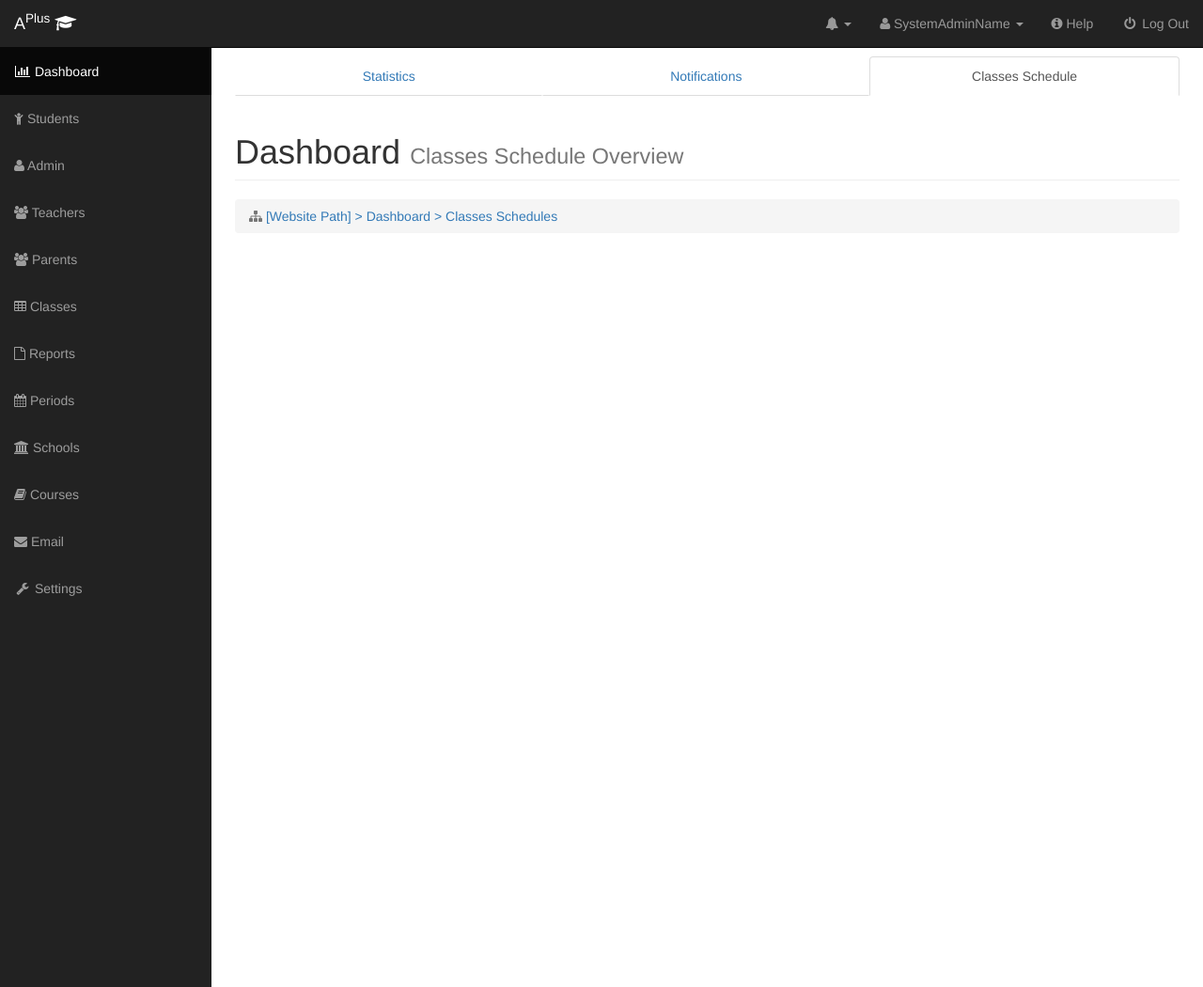
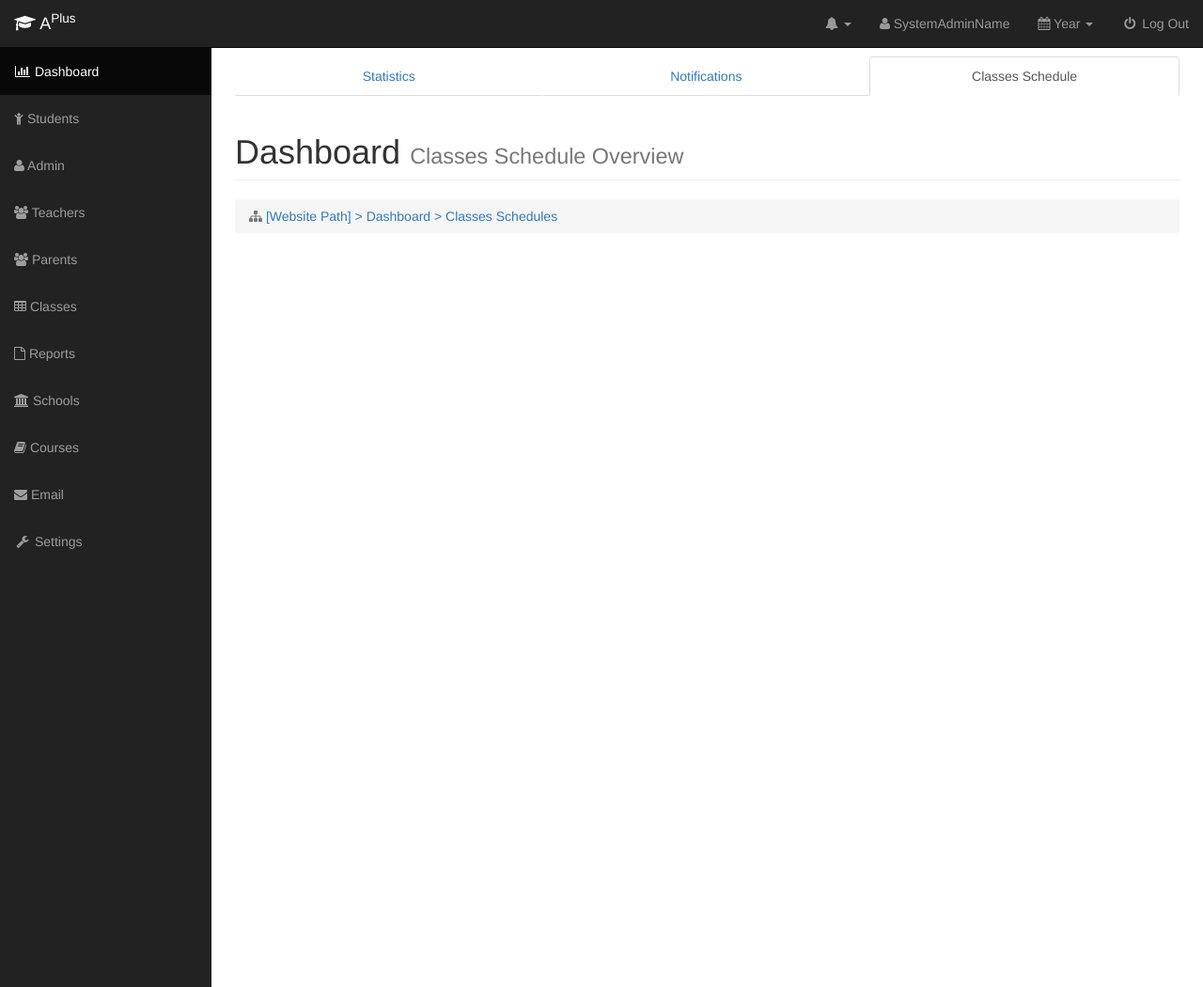
Before and after one commit to HenryLoo/cpsc319, a Django app: a page that uses aplus/templates/basetemplate.html in a window 1280 px wide. Shown: the whole page at 94% size. Run offline with Django 3.2, Linux system fonts and the light colour scheme.

Commit message:
base template small changes

```diff
--- a/aplus/templates/basetemplate.html
+++ b/aplus/templates/basetemplate.html
@@ -10,7 +10,7 @@
     <meta name="description" content="">
     <meta name="author" content="">
 
-    <title>{%block title%}Aplus - Template Demo{%endblock%}</title>
+    <title>{%block title%}Aplus - Template{%endblock%}</title>
 
     <!-- Bootstrap Core CSS -->
     <link href="{% static '/static/css/bootstrap.min.css' %}" rel="stylesheet">
@@ -50,7 +50,7 @@
                     <span class="icon-bar"></span>
                     <span class="icon-bar"></span>
                 </button>
-                <a class="navbar-brand" href="{% url 'statistics_page' %}">A<SUP>Plus</SUP> <i class="fa fa-graduation-cap"></i> </a>
+                <a class="navbar-brand" href="{% url 'statistics_page' %}"> <i class="fa fa-graduation-cap"></i> A<SUP>Plus</SUP> </a>
             </div>
             <!-- Top Menu Items -->
             <ul class="nav navbar-right top-nav">
@@ -102,23 +102,28 @@
                 </li>
 
                 <li class="dropdown">
-                    <a href="#" class="dropdown-toggle" data-toggle="dropdown"><i class="fa fa-user"></i> SystemAdminName <b class="caret"></b></a>
+                    <a href="#" class="dropdown-toggle" data-toggle="dropdown"><i class="fa fa-user"></i> SystemAdminName</a>
+                </li>
+
+                <li class="dropdown">
+                    <a href="#" class="dropdown-toggle" data-toggle="dropdown"><i class="fa fa-calendar"></i> Year <b class="caret"></b></a>
                     <ul class="dropdown-menu">
                         <li>
-                            <a href="#"><i class="fa fa-fw fa-user"></i> Profile</a>
-                        </li>
-                        <li>
-                            <a href="#"><i class="fa fa-fw fa-gear"></i> Settings</a>
+                            <a href="#"> 2015-Winter</a>
                         </li>
                         <li class="divider"></li>
                         <li>
-                            <a href="#"><i class="fa fa-fw fa-power-off"></i> Log Out</a>
+                            <a href="#"> 2014-Summer</a>
+                        </li>
+                        <li class="divider"></li>
+                        <li>
+                            <a href="#"> 2014-Winter</a>
+                        </li>
+                        <li class="divider"></li>
+                        <li>
+                            <a href="#">+ Create New Period</a>
                         </li>
                     </ul>
-                </li>
-
-                <li>
-                    <a href="#"><i class="fa fa-info-circle"></i> Help</a>
                 </li>
 
                 <li>
--- a/aplus/templates/dashboard/classes_schedule_page.html
+++ b/aplus/templates/dashboard/classes_schedule_page.html
@@ -22,9 +22,6 @@
                     </li>
                     <li>
                         <a href="#"><i class="fa fa-file-o"></i>  Reports</a>
-                    </li>
-                    <li>
-                        <a href="#"><i class="fa fa-calendar"></i>  Periods</a>
                     </li>
                     <li>
                         <a href="#"><i class="fa fa-university"></i>  Schools</a>
```
Also changed, not shown: aplus/static/css/bootstrap.css, 6 other files.
